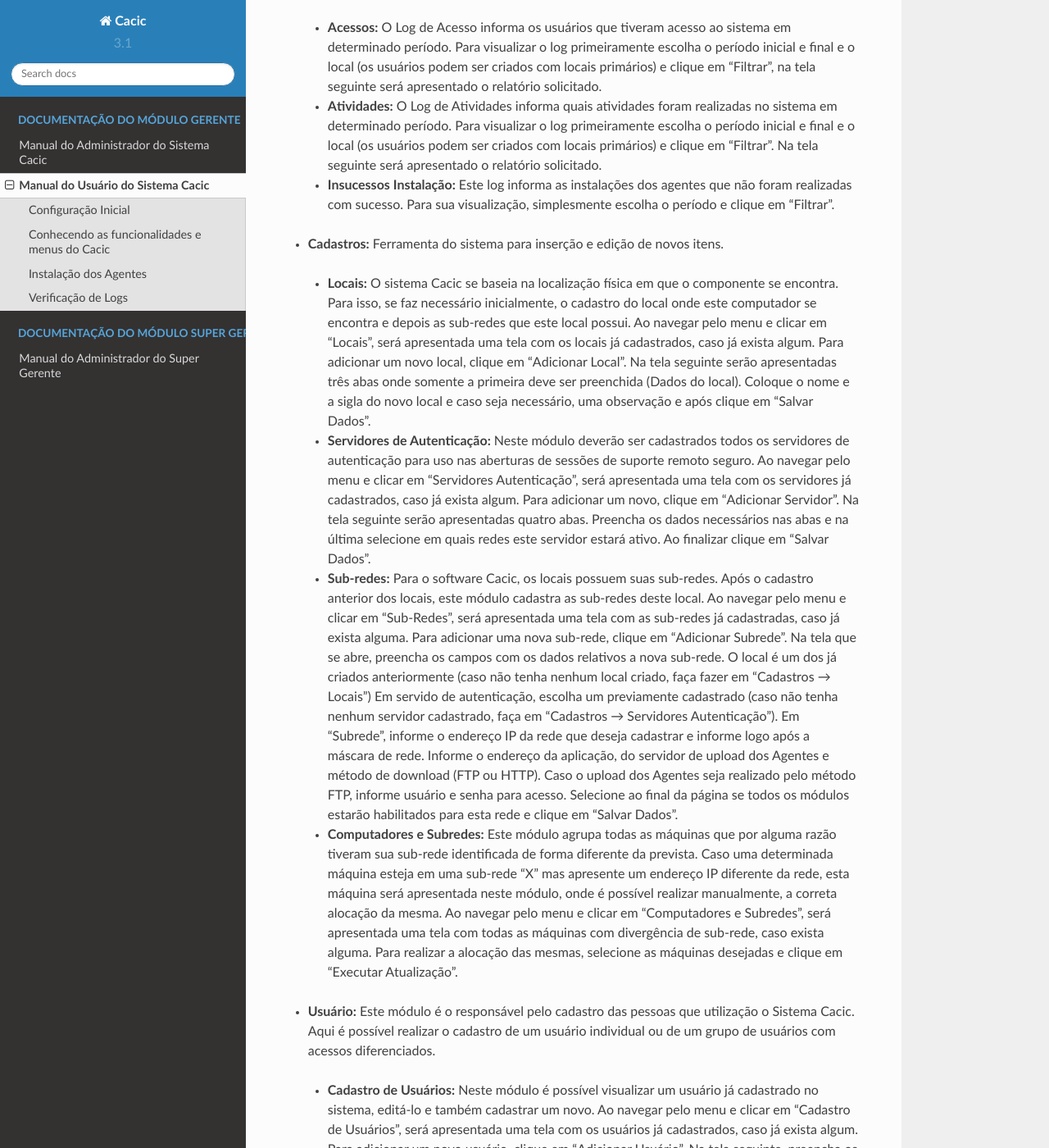
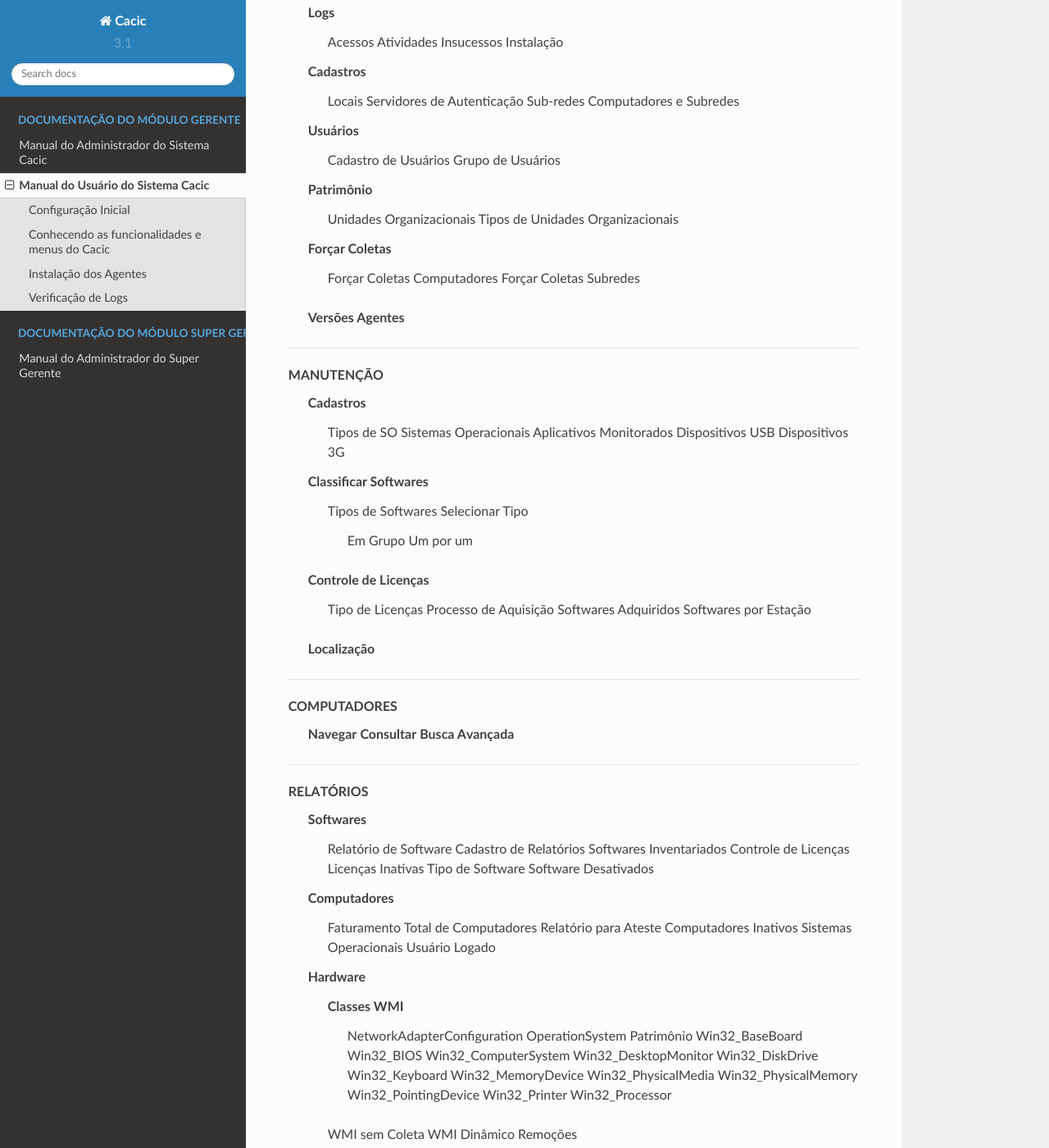
Before and after one commit to lightbase/cacic-doc, a Sphinx documentation site: the page built from source/gerente/gerente.rst, in a window 1280 px wide and 1400 px high, scrolled down 2469 px. Shown: the whole window at 82% size. Built offline with Sphinx 7.4.7 and the Read the Docs theme 2.0.0, drawn with Linux system fonts in a browser that asks for light colours; some of the changed text lies outside the part shown.

Commit message:
Estrutura hierarquica do menu

```diff
--- a/source/gerente/gerente.rst
+++ b/source/gerente/gerente.rst
@@ -62,13 +62,119 @@
 
  Os menus do software Cacic são organizados tendo como base os perfis de grupos de usuários.
 
+**Grupo de usuários “Administradores”:** São os usuários previamente definidos que possuem acesso irrestrito ao sistema.
+
+**Grupo de usuários “Gestores”:** Possuem acesso de leitura em todas as opções. Manutenção de tabelas e acesso a todas as informações referentes à Localização.
+
+**Grupo de usuários “Técnicos”:** Acesso técnico. Será permitido acessar configurações de rede e relatórios de Patrimônio e Hardware. Administração:
+
++ **Estrutura do Menu Principal**
+
 .. image:: img/menu_principal.png
 
-+ **Grupo de usuários “Administradores”:** São os usuários previamente definidos que possuem acesso irrestrito ao sistema.
+O Menu principal do Gerente Cacic é disposto com a seguinte estrutura hierárquica:
 
-+ **Grupo de usuários “Gestores”:** Possuem acesso de leitura em todas as opções. Manutenção de tabelas e acesso a todas as informações referentes à Localização.
+**ADMINISTRAÇÃO**
+	**Configurar Coletas**
+		Upload de Agentes
+		Deploy de Software
+		Atualização de Subredes
+		Configurar Módulos
+		Ativar / Desativar Hardwares
+		Ativar / Desativar Softwares
+		Classes WMI
+	**Logs**
+		Acessos
+		Atividades
+		Insucessos Instalação
+	**Cadastros**
+		Locais
+		Servidores de Autenticação
+		Sub-redes
+		Computadores e Subredes
+	**Usuários**
+		Cadastro de Usuários
+		Grupo de Usuários
+	**Patrimônio**
+		Unidades Organizacionais
+		Tipos de Unidades Organizacionais
+	**Forçar Coletas**
+		Forçar Coletas Computadores
+		Forçar Coletas Subredes
+	**Versões Agentes**
 
-+ **Grupo de usuários “Técnicos”:** Acesso técnico. Será permitido acessar configurações de rede e relatórios de Patrimônio e Hardware. Administração:
+----
+
+**MANUTENÇÃO**
+	**Cadastros**
+		Tipos de SO
+		Sistemas Operacionais
+		Aplicativos Monitorados
+		Dispositivos USB
+		Dispositivos 3G
+	**Classificar Softwares**
+		Tipos de Softwares
+		Selecionar Tipo
+			Em Grupo
+			Um por um
+	**Controle de Licenças**
+		Tipo de Licenças
+		Processo de Aquisição
+		Softwares Adquiridos
+		Softwares por Estação
+	**Localização**
+
+----
+
+**COMPUTADORES**
+	**Navegar**
+	**Consultar**
+	**Busca Avançada**
+
+----
+
+**RELATÓRIOS**
+	**Softwares**
+		Relatório de Software
+		Cadastro de Relatórios
+		Softwares Inventariados
+		Controle de Licenças
+		Licenças Inativas
+		Tipo de Software
+		Software Desativados
+	**Computadores**
+		Faturamento
+		Total de Computadores
+		Relatório para Ateste
+		Computadores Inativos
+		Sistemas Operacionais
+		Usuário Logado
+	**Hardware**
+		Classes WMI
+			NetworkAdapterConfiguration
+			OperationSystem
+			Patrimônio
+			Win32_BaseBoard
+			Win32_BIOS
+			Win32_ComputerSystem
+			Win32_DesktopMonitor
+			Win32_DiskDrive
+			Win32_Keyboard
+			Win32_MemoryDevice
+			Win32_PhysicalMedia
+			Win32_PhysicalMemory
+			Win32_PointingDevice
+			Win32_Printer
+			Win32_Processor
+		WMI sem Coleta
+		WMI Dinâmico
+		Remoções
+
+----
+
+**DOWNLOADS**
+
+**COMUNIDADE CACIC**
 
 ----
 
```
